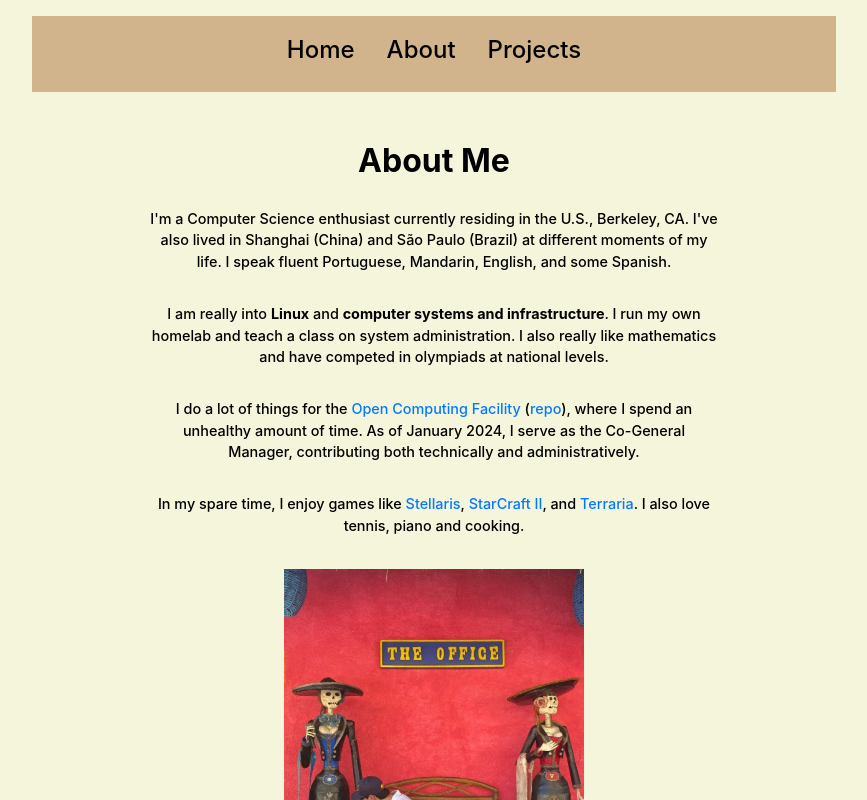
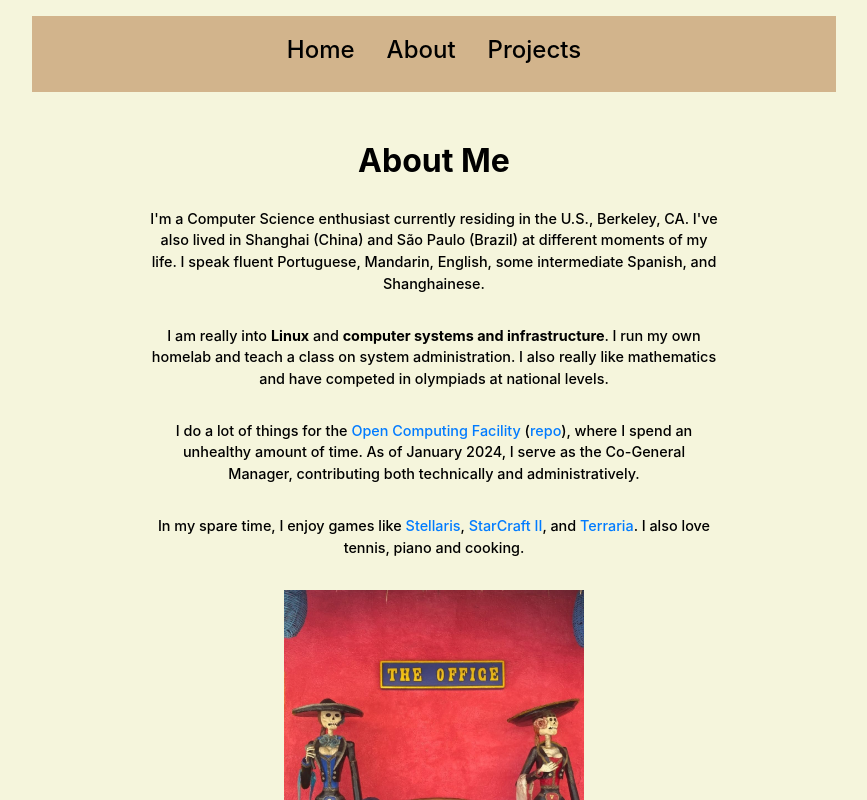
Before and after one commit to Storce/joewang.me, a React (Vite) app: page /about in a window 1280 px wide. Shown: the top 800 px of the page, without its empty margins (206-1073 px from the left). Built offline with nearby package versions, Linux system fonts and the light colour scheme.

Commit message:
Update About.jsx

```diff
--- a/src/About.jsx
+++ b/src/About.jsx
@@ -6,7 +6,7 @@ function About() {
         <div style={{ padding: '1rem', maxWidth: '600px', margin: '0 auto', textAlign: 'center', width: '100%', boxSizing: 'border-box' }}> {/* Limit the width of the text box and justify text */}
             <h1 className="heading1" style={{ marginBottom: '0.5rem' }}>About Me</h1> {/* Apply heading1 class */}
             <p className="paragraph" style={{ marginBottom: '1rem' }}>
-                I'm a Computer Science enthusiast currently residing in the U.S., Berkeley, CA. I've also lived in Shanghai (China) and São Paulo (Brazil) at different moments of my life. I speak fluent Portuguese, Mandarin, English, and some Spanish.
+                I'm a Computer Science enthusiast currently residing in the U.S., Berkeley, CA. I've also lived in Shanghai (China) and São Paulo (Brazil) at different moments of my life. I speak fluent Portuguese, Mandarin, English, some intermediate Spanish, and Shanghainese.
             </p>
             <p className="paragraph" style={{ marginBottom: '1rem' }}>
                 I am really into <b>Linux</b> and <b>computer systems and infrastructure</b>. I run my own homelab and teach a class on system administration. I also really like mathematics and have competed in olympiads at national levels.
```
